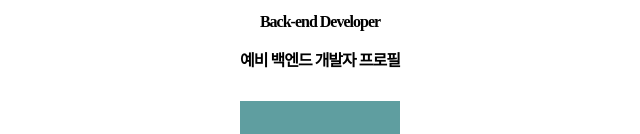
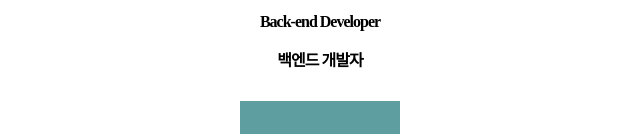
Before and after one commit to Taekgil99/Practice-htmlcss, a plain HTML site: page index.html in a window 1280 px wide. Shown: the part 201-335 px from the top of the page, without its empty margins (320-960 px from the left). Drawn offline with Linux system fonts and the light colour scheme.

Commit message:
edit pofile

```diff
--- a/index.html
+++ b/index.html
@@ -14,7 +14,7 @@
   <h3 class="title"> 택길 </h3>
 
   <p> Back-end Developer </p>
-  <p> 예비 백엔드 개발자 프로필</p>
+  <p> 백엔드 개발자</p>
   <div class="box"> 박스 </div>
 
 </body>
```
